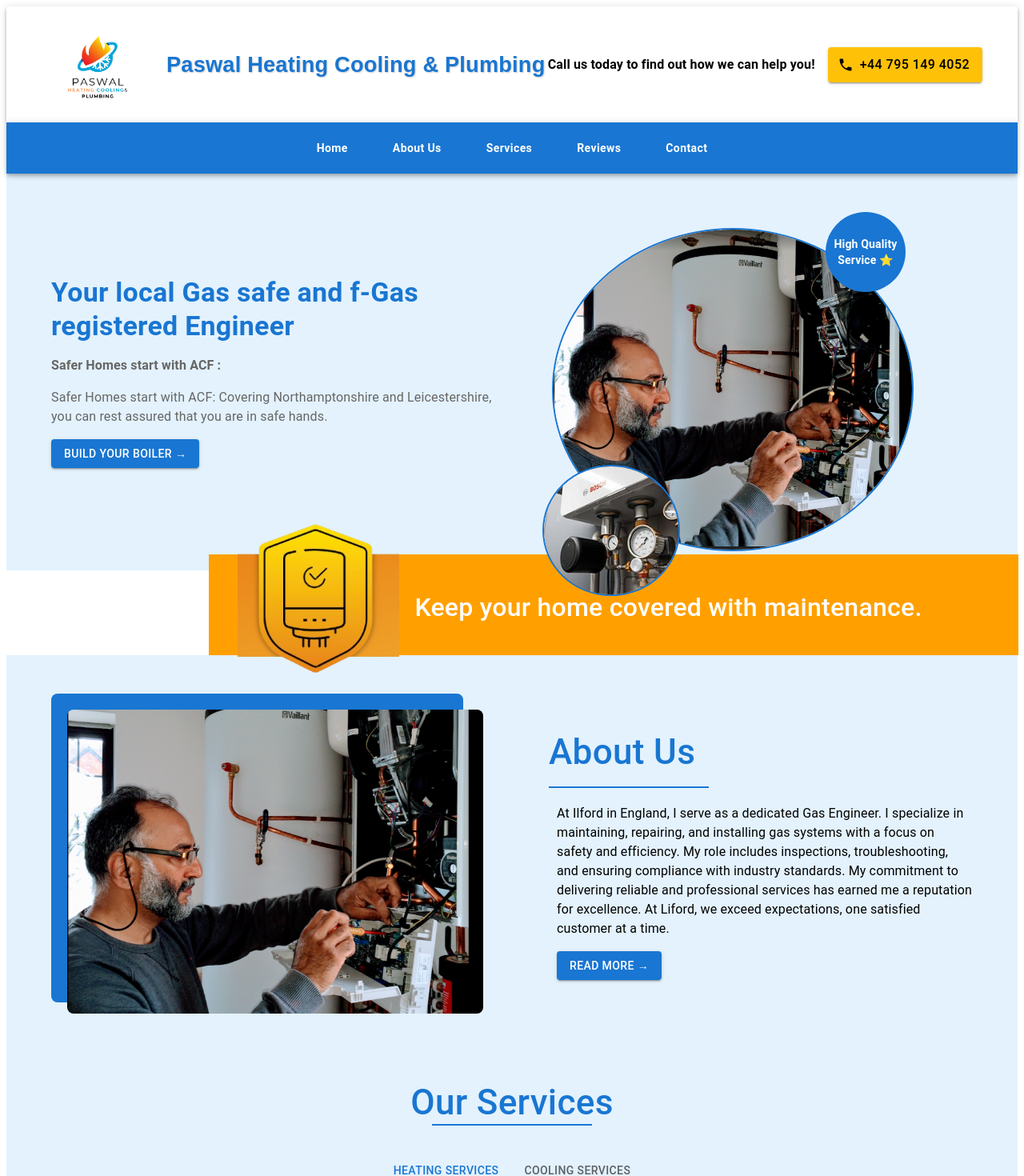
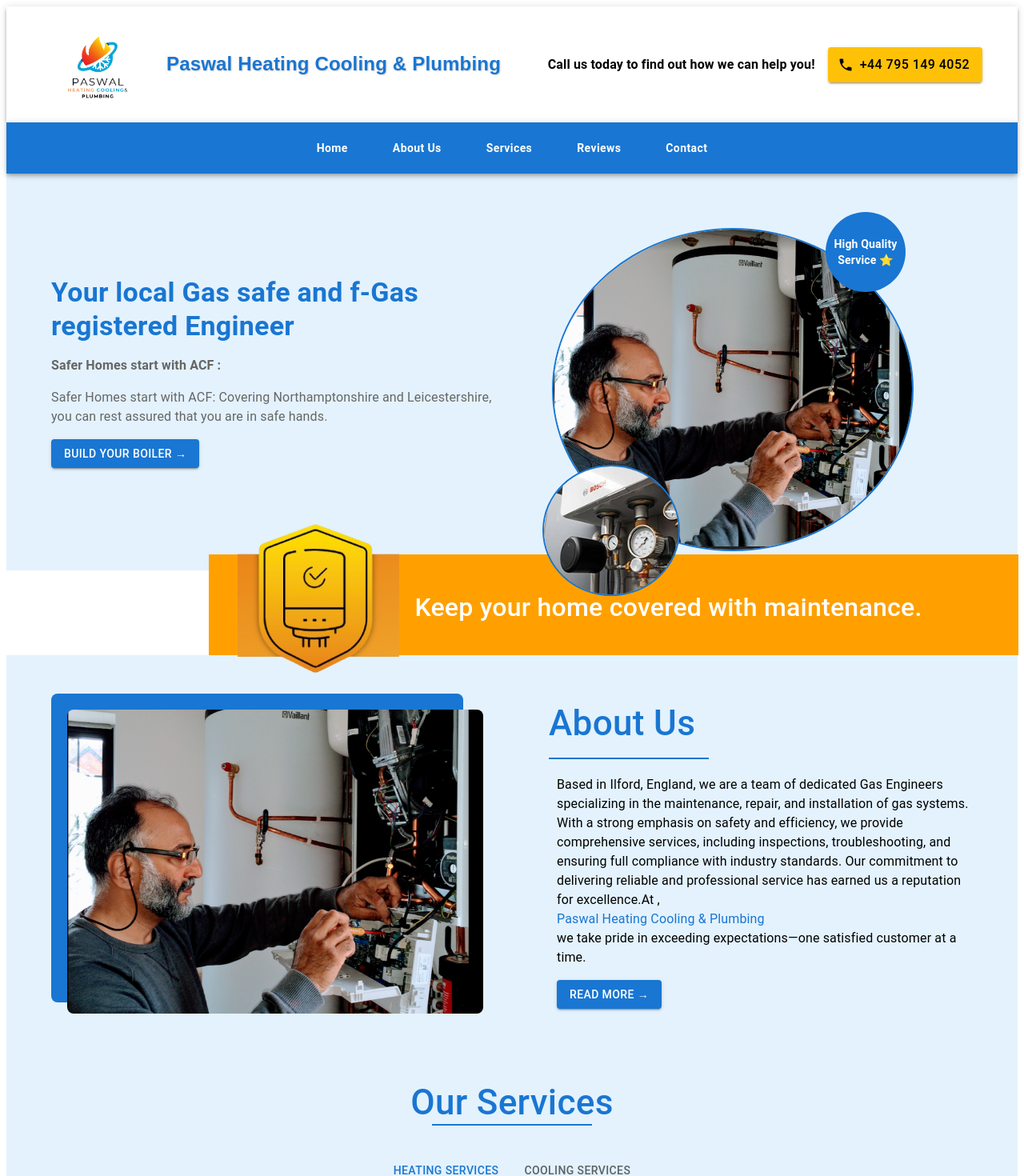
Before and after one commit to nooraizafshan/PaswalHeatingCoolingandplumbing, a Next.js app: page / in a window 1280 px wide. Shown: the top 1470 px of the page at 80% size. Built offline with nearby package versions, Linux system fonts and the light colour scheme.

Commit message:
updation done

```diff
--- a/Components/Aboutus.tsx
+++ b/Components/Aboutus.tsx
@@ -100,14 +100,8 @@
                   variant="body1"
                   paragraph
                 >
-                  At Ilford in England, I serve as a dedicated Gas Engineer. I
-                  specialize in maintaining, repairing, and installing gas
-                  systems with a focus on safety and efficiency. My role
-                  includes inspections, troubleshooting, and ensuring compliance
-                  with industry standards. My commitment to delivering reliable
-                  and professional services has earned me a reputation for
-                  excellence. At Liford, we exceed expectations, one satisfied
-                  customer at a time.
+                 Based in Ilford, England, we are a team of dedicated Gas Engineers specializing in the maintenance, repair, and installation of gas systems. With a strong emphasis on safety and efficiency, we provide comprehensive services, including inspections, troubleshooting, and ensuring full compliance with industry standards.
+                  Our commitment to delivering reliable and professional service has earned us a reputation for excellence.At , <Typography color="#1976D2">Paswal Heating Cooling & Plumbing</Typography> we take pride in exceeding expectations—one satisfied customer at a time.
                 </Typography>
                 <Button
                   variant="contained"
--- a/Components/Navbar.tsx
+++ b/Components/Navbar.tsx
@@ -60,7 +60,7 @@
               variant="h6"
               sx={{
                 fontWeight: "bold",
-                fontSize: { xs: "1rem", sm: "1.5rem", md: "1.7rem" },
+                fontSize: { xs: "1rem", sm: "1.5rem", md: "1.5rem" },
                 color: "#1976D2",
                 fontFamily: "Arial, sans-serif",
                 textShadow: "1px 1px 2px rgba(0,0,0,0.2)",
--- a/Components/Services.tsx
+++ b/Components/Services.tsx
@@ -146,7 +146,7 @@
       details: "Comprehensive boiler services including maintenance and emergency repairs.",
     },
     {
-      image: "Underfloorhservice.jpg",
+      image: "underfloorservice.jpg",
       text: "Under Floor Heating service",
       details: [
         "Expert installation and maintenance of underfloor heating systems.",
```
